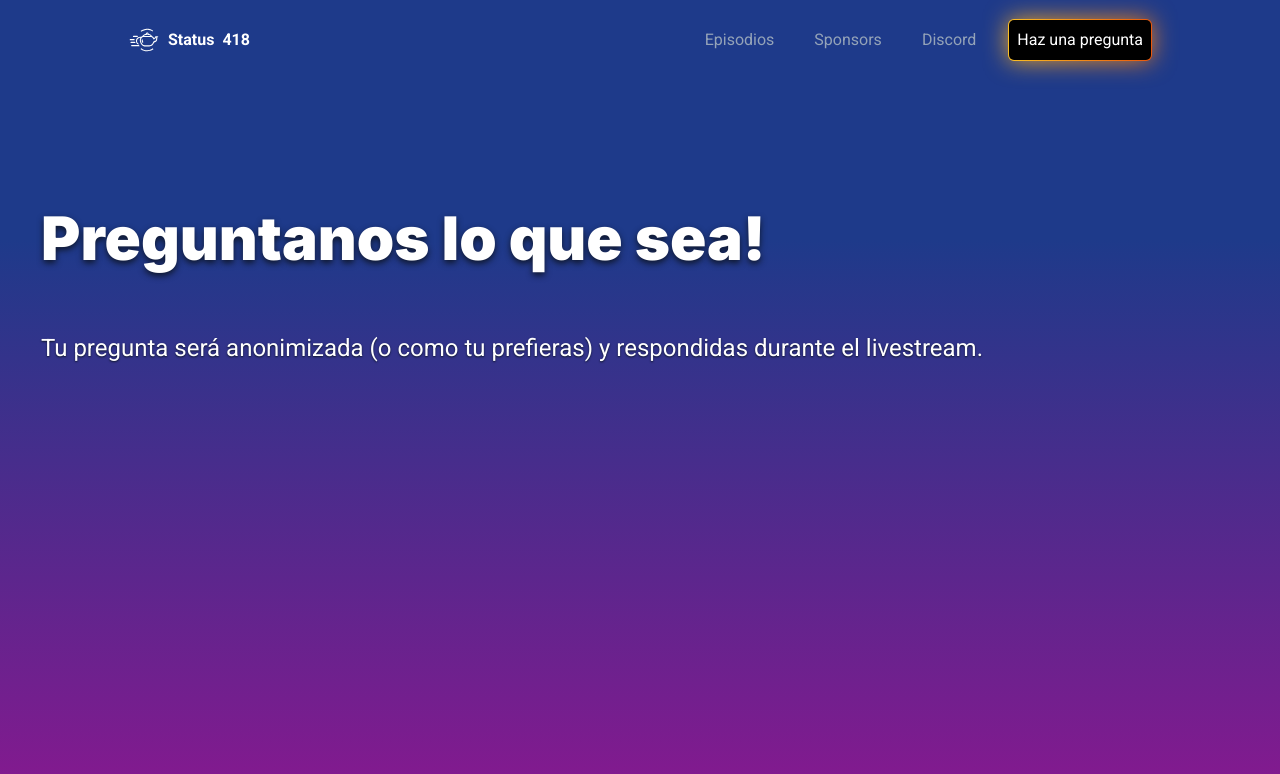
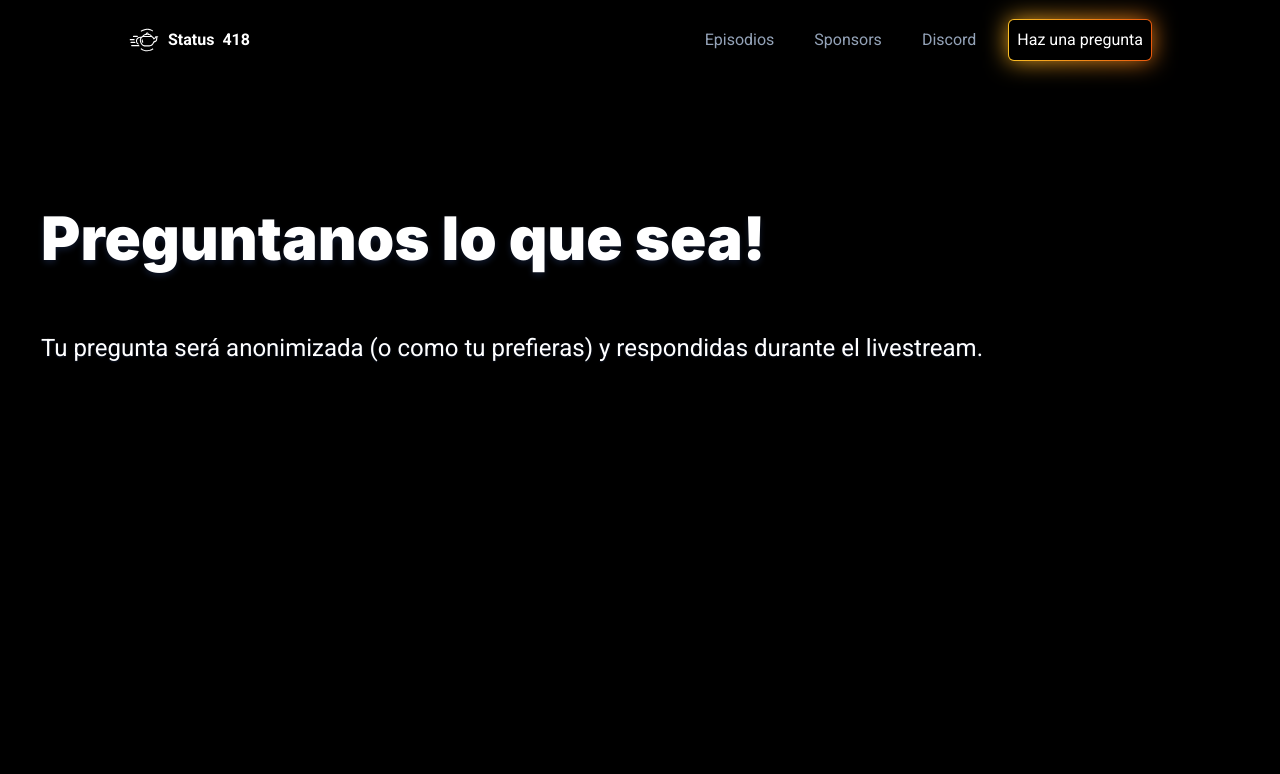
Before and after one commit to JSConfCL/418, a Next.js app: page /pregunta in a window 1280 px wide. Shown: the top 774 px of the page. Built offline with nearby package versions, Linux system fonts and the light colour scheme.

Commit message:
feat(Layout): define new Layout in black

```diff
--- a/src/app/(transition)/layout.tsx
+++ b/src/app/(transition)/layout.tsx
@@ -4,7 +4,7 @@ import React from "react";
 
 export default function Layout({ children }: { children: React.ReactNode }) {
   return (
-    <div className="h-full overflow-hidden bg-blue-900 bg-gradient-to-b	from-blue-900 from-30% to-fuchsia-800">
+    <div className="h-full overflow-hidden bg-black">
       <LazyMotion features={domAnimation}>
         <AnimatePresence mode="sync">{children}</AnimatePresence>
       </LazyMotion>
```
